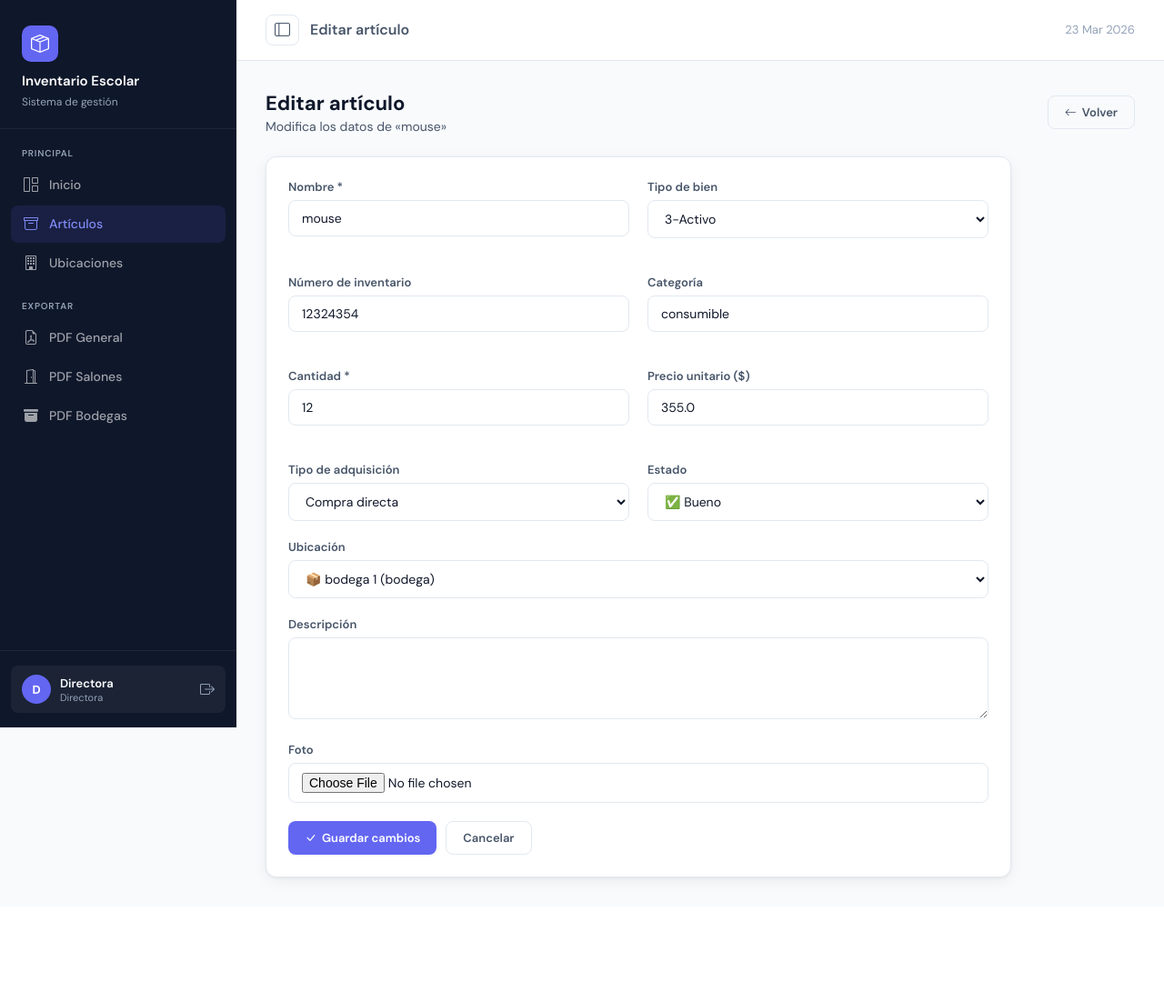
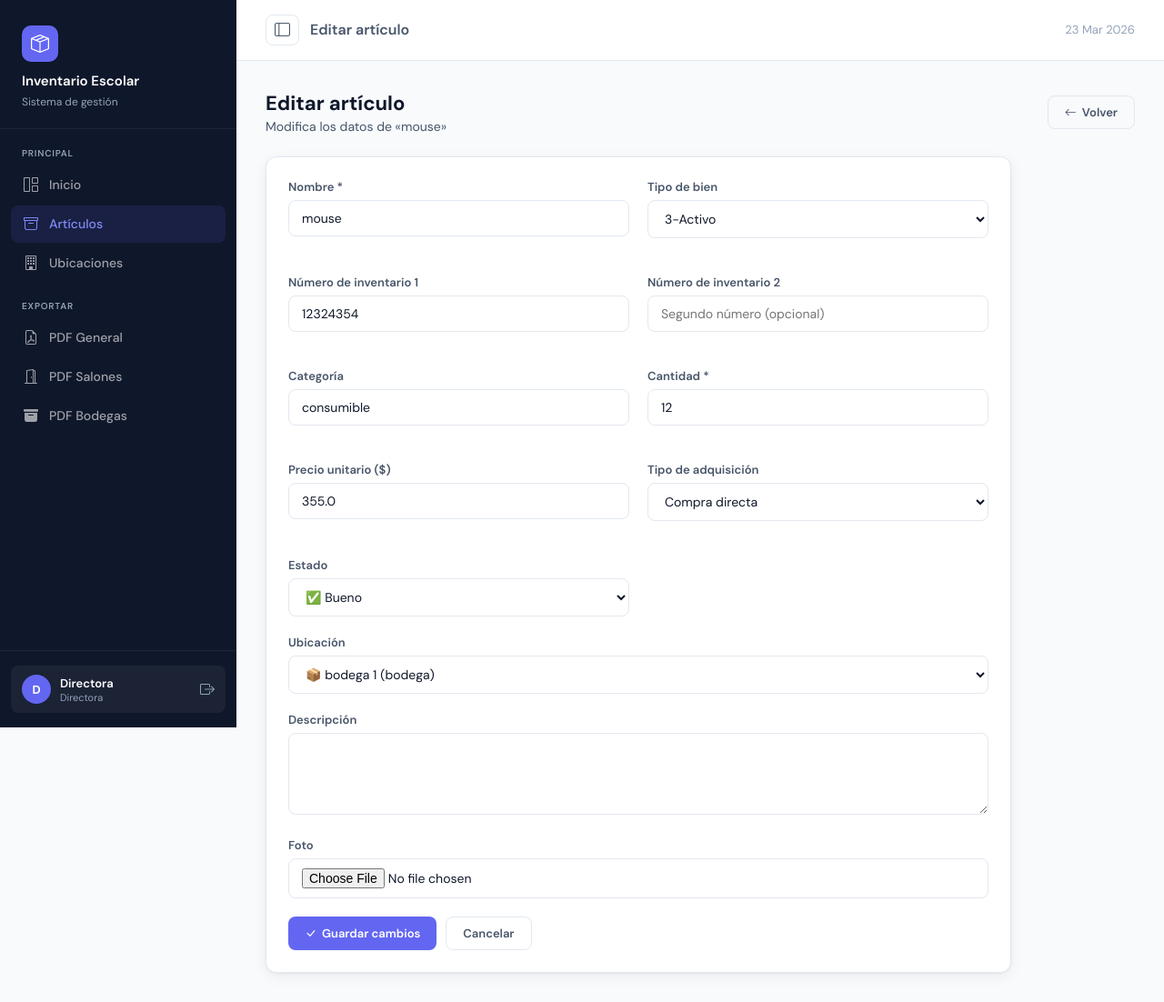
Before and after one commit to victorgarciamh/inventario-escolar-mariano, a Flask app: page /inventario/articulos/editar/1 in a window 1280 px wide. Shown: the whole page at 91% size. Before the commit the page ends 971 px from the top, so only its background shows below. Run offline with Flask 3, Linux system fonts and the light colour scheme; a user stored in the database is signed in.

Commit message:
fix editar articulo num inventario 2 y foto

```diff
--- a/web/routes/inventario.py
+++ b/web/routes/inventario.py
@@ -667,20 +667,15 @@ def exportar_pdf_oficial():
         desc = a.nombre
         if a.descripcion:
             desc += f'<br/><font size="6" color="#555555">{a.descripcion[:80]}</font>'
-        # Dividir numero_inventario en dos mitades si es largo
-        num_inv = a.numero_inventario or ''
-        mid = len(num_inv) // 2 if len(num_inv) > 9 else len(num_inv)
-        num1 = num_inv[:mid] if len(num_inv) > 9 else num_inv
-        num2 = num_inv[mid:] if len(num_inv) > 9 else ''
         data.append([
-            Paragraph(a.tipo_bien or '',    cell_c),
-            Paragraph(str(a.cantidad),      cell_c),
-            Paragraph(desc,                 cell_l),
+            Paragraph(a.tipo_bien or '',                cell_c),
+            Paragraph(str(a.cantidad),                  cell_c),
+            Paragraph(desc,                             cell_l),
             Paragraph(f'${a.precio_unitario:,.2f}' if a.precio_unitario else '', cell_r),
             Paragraph(f'${a.total:,.2f}'    if a.total else '',                  cell_r),
-            Paragraph(num1,                 cell_c),
-            Paragraph(num2,                 cell_c),
-            Paragraph(a.tipo_adquisicion or '', cell_l),
+            Paragraph(a.numero_inventario or '',        cell_c),
+            Paragraph(a.numero_inventario_2 or '',      cell_c),
+            Paragraph(a.tipo_adquisicion or '',         cell_l),
         ])
 
     tabla = Table(data, colWidths=col_w, repeatRows=1)
--- a/web/templates/inventario/editar_articulo.html
+++ b/web/templates/inventario/editar_articulo.html
@@ -30,8 +30,12 @@
                     </select>
                 </div>
                 <div class="form-group">
-                    <label class="form-label">Número de inventario</label>
+                    <label class="form-label">Número de inventario 1</label>
                     <input type="text" name="numero_inventario" class="form-control" value="{{ articulo.numero_inventario or '' }}" placeholder="Ej: 511010074">
+                </div>
+                <div class="form-group">
+                    <label class="form-label">Número de inventario 2</label>
+                    <input type="text" name="numero_inventario_2" class="form-control" value="{{ articulo.numero_inventario_2 or '' }}" placeholder="Segundo número (opcional)">
                 </div>
                 <div class="form-group">
                     <label class="form-label">Categoría</label>
@@ -87,7 +91,7 @@
                 <label class="form-label">Foto</label>
                 {% if articulo.foto_url %}
                 <div style="margin-bottom:10px;display:flex;align-items:center;gap:12px;">
-                    <img src="{{ url_for('static', filename='uploads/' + articulo.foto_url) }}"
+                    <img src="{{ url_for('servir_foto', foto_url=articulo.foto_url) }}"
                          style="width:80px;height:80px;object-fit:cover;border-radius:10px;border:2px solid var(--border);">
                     <span style="font-size:13px;color:var(--text-2);">Foto actual — sube una nueva para reemplazarla</span>
                 </div>
```
